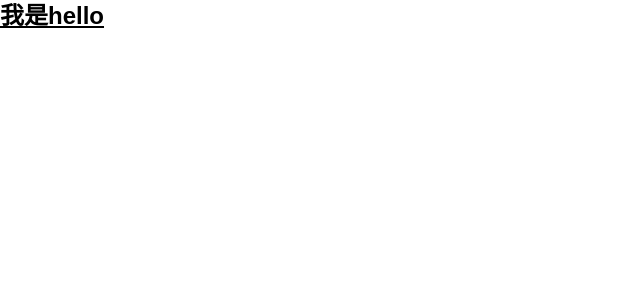
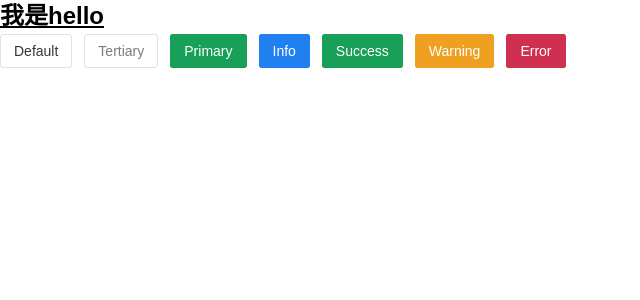
Before and after one commit to Freud233/stunning-chainsaw, a Vue app: page / in a window 1280 px wide. Shown: the top 300 px of the page, without its empty margins (0-640 px from the left). Built offline with nearby package versions, Linux system fonts and the light colour scheme; a web font is replaced by a local one.

Commit message:
feat(导入naive-ui): 配置webpack自动导入naive-ui组件

```diff
--- a/components.d.ts
+++ b/components.d.ts
@@ -10,5 +10,7 @@ export {}
 declare module '@vue/runtime-core' {
   export interface GlobalComponents {
     Hello: typeof import('./src/components/Hello.vue')['default']
+    NButton: typeof import('naive-ui')['NButton']
+    NSpace: typeof import('naive-ui')['NSpace']
   }
 }
--- a/src/App.vue
+++ b/src/App.vue
@@ -1,6 +1,27 @@
 <template>
   <div class="text-2xl font-bold underline">
     <Hello></Hello>
+    <n-space>
+      <n-button>Default</n-button>
+      <n-button type="tertiary">
+        Tertiary
+      </n-button>
+      <n-button type="primary">
+        Primary
+      </n-button>
+      <n-button type="info">
+        Info
+      </n-button>
+      <n-button type="success">
+        Success
+      </n-button>
+      <n-button type="warning">
+        Warning
+      </n-button>
+      <n-button type="error">
+        Error
+      </n-button>
+    </n-space>
   </div>
 </template>
 
--- a/vue.config.js
+++ b/vue.config.js
@@ -1,6 +1,14 @@
+const { NaiveUiResolver } = require('unplugin-vue-components/resolvers');
 module.exports = {
   lintOnSave: false,
   configureWebpack: {
-    plugins: [require('unplugin-vue-components/webpack')({})],
+    plugins: [
+      require('unplugin-vue-components/webpack')({
+        resolvers: [NaiveUiResolver()],
+        dts: true,
+        include: [/\.vue$/, /\.vue\?vue/],
+        exclude: [/node_modules/],
+      }),
+    ],
   },
 };
```
